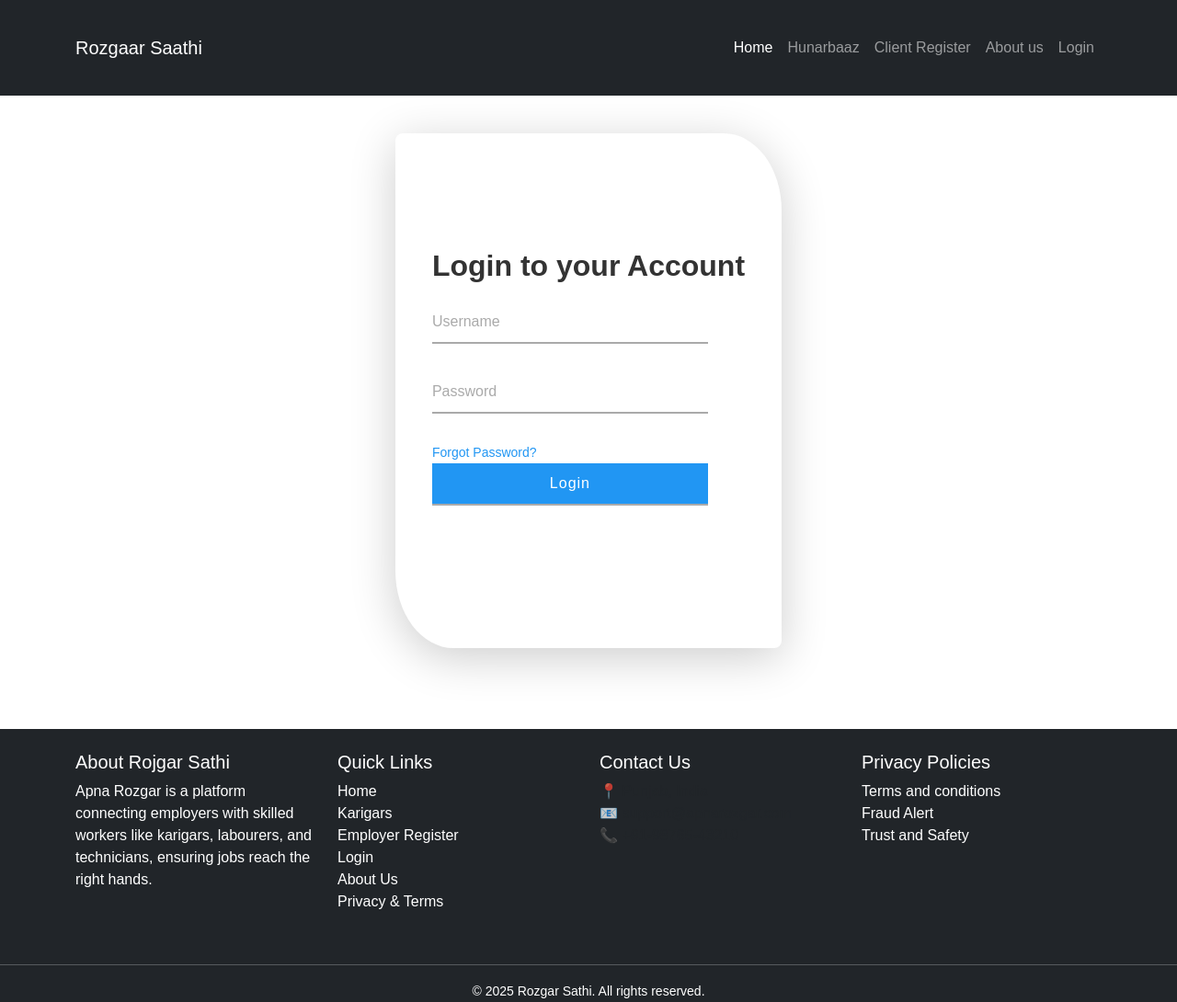
After one commit to er-Rajbir/ROJGAR-SATHI, a Django app: page /login/ in a window 1280 px wide. The commit adds this page. Shown: the whole page at 92% size. Run offline with Django 5.2, Linux system fonts and the light colour scheme.

Commit message:
login page for hunarbaaz and some more changes

```diff
--- a/ROJGAR_SATHI/ROJGAR_SATHI/settings.py
+++ b/ROJGAR_SATHI/ROJGAR_SATHI/settings.py
@@ -50,7 +50,8 @@ MIDDLEWARE = [
     'django.contrib.messages.middleware.MessageMiddleware',
     'django.middleware.clickjacking.XFrameOptionsMiddleware',
 ]
-
+LOGIN_REDIRECT_URL = 'home'
+LOGOUT_REDIRECT_URL = 'home'
 ROOT_URLCONF = 'ROJGAR_SATHI.urls'
 
 TEMPLATES = [
--- a/ROJGAR_SATHI/hunarbaaz/static/hunarbaaz/css/style.css
+++ b/ROJGAR_SATHI/hunarbaaz/static/hunarbaaz/css/style.css
@@ -112,3 +112,109 @@ color: white;
   line-height: 1;
   vertical-align: top;
 }
+
+/* login hunarbaaz page css */
+
+@import url('https://fonts.googleapis.com/css2?family=Poppins:wght@300;500;600&display=swap');
+
+body {
+  margin: 0;
+  padding: 0;
+  font-family: 'Poppins', sans-serif;
+  min-height: 100vh;
+
+}
+
+.login-container {
+  display: flex;
+  justify-content: center;
+  align-items: center;
+  height: 80vh;
+}
+
+.login-form {
+  background: #fff;
+  padding: 40px;
+  height: 70vh;
+  border-radius: 8px;
+  position: relative;
+  box-shadow: 0 10px 50px rgba(0,0,0,0.2);
+  align-content: center;
+  border-bottom-left-radius: 15%;
+  border-top-right-radius:15% ;
+}
+
+.login-form h2 {
+  margin: 0 0 20px;
+  color: #333;
+
+}
+
+.inputBox {
+  position: relative;
+  margin-bottom: 30px;
+}
+
+.inputBox input {
+  width: 300px;
+  padding: 10px 0;
+  font-size: 16px;
+  border: none;
+  border-bottom: 2px solid #aaa;
+  outline: none;
+  background: transparent;
+  transition: border-color 0.3s;
+}
+
+.inputBox input:focus {
+  border-color: #2196f3;
+}
+
+.inputBox span {
+  position: absolute;
+  left: 0;
+  bottom: 12px;
+  color: #aaa;
+  pointer-events: none;
+  transition: 0.3s;
+}
+
+.inputBox input:focus ~ span,
+.inputBox input:valid ~ span {
+  transform: translateY(-25px);
+  font-size: 12px;
+  color: #2196f3;
+}
+
+.inputBox i {
+  position: absolute;
+  left: 0;
+  bottom: 0;
+  height: 2px;
+  width: 100%;
+
+  pointer-events: none;
+  transition: height 0.3s;
+}
+
+.inputBox input:focus ~ i {
+  height: 100%;
+}
+
+.links a {
+  font-size: 14px;
+  color: #2196f3;
+  text-decoration: none;
+}
+
+.login-form .inputBox input[type="submit"] {
+  background: #2196f3;
+  color: #fff;
+  letter-spacing: 1px;
+  cursor: pointer;
+  transition: background 0.5s;
+}
+
+.login-form .inputBox input[type="submit"]:hover {
+  background: #1e88e5;
+}
--- a/ROJGAR_SATHI/hunarbaaz/urls.py
+++ b/ROJGAR_SATHI/hunarbaaz/urls.py
@@ -1,6 +1,8 @@
 from django.contrib import admin
 from django.urls import path
 from . import views
+from django.contrib.auth import views as auth_views
+
 
 urlpatterns = [
 
@@ -10,4 +12,8 @@ urlpatterns = [
     path('login/', views.login_view, name='login'),
     path('about/', views.about_view, name='about'),
     path('privacy-terms/', views.privacy_terms_view, name='privacy_terms'),
+
+    path('login/', auth_views.LoginView.as_view(template_name='appname/login.html'), name='login'),
+    path('logout/', auth_views.LogoutView.as_view(next_page='home'), name='logout'),
+    path('dashboard/', views.dashboard, name='dashboard'),
 ]
--- a/ROJGAR_SATHI/hunarbaaz/views.py
+++ b/ROJGAR_SATHI/hunarbaaz/views.py
@@ -1,5 +1,6 @@
 from django.shortcuts import render,HttpResponse
 from django.shortcuts import render
+from django.contrib.auth.decorators import login_required
 
 # Home page view
 def home(request):
@@ -30,3 +31,13 @@ def about_view(request):
 
 def privacy_terms_view(request):
     return render(request, 'hunarbaaz/privacy-terms.html')
+
+
+
+
+def home(request):
+    return render(request, 'hunarbaaz/home.html')
+
+@login_required
+def dashboard(request):
+    return render(request, 'hunarbaaz/dashboard.html')
--- a/ROJGAR_SATHI/templates/hunarbaaz/base.html
+++ b/ROJGAR_SATHI/templates/hunarbaaz/base.html
@@ -38,9 +38,13 @@
         <li class="nav-item">
           <a class="nav-link " href="{% url 'about' %}">About us</a>
         </li>
-        <li class="nav-item">
-          <a class="nav-link" href="{% url 'login' %}">Login</a>
-        </li>
+          {% if user.is_authenticated %}
+    <li class="nav-item"><a class="nav-link" href="{% url 'dashboard' %}">Dashboard</a></li>
+    <li class="nav-item"><a class="nav-link" href="{% url 'logout' %}">Logout</a></li>
+  {% else %}
+    <li class="nav-item"><a class="nav-link" href="{% url 'login' %}">Login</a></li>
+  {% endif %}
+
       </ul>
     </div>
   </div>
--- /dev/null
+++ b/ROJGAR_SATHI/templates/hunarbaaz/login.html
@@ -0,0 +1,31 @@
+ {% extends 'hunarbaaz/base.html' %}
+{% block content %}
+
+<div class="login-container">
+  <form method="post" class="login-form">
+    {% csrf_token %}
+    <h2><b>Login to your Account</b></h2>
+
+    <div class="inputBox">
+      <input type="text" name="username" required>
+      <span>Username</span>
+      <i></i>
+    </div>
+
+    <div class="inputBox">
+      <input type="password" name="password" required>
+      <span>Password</span>
+      <i></i>
+    </div>
+
+    <div class="links">
+      <a href="#">Forgot Password?</a>
+    </div>
+
+    <div class="inputBox">
+      <input type="submit" value="Login">
+    </div>
+  </form>
+</div>
+
+{% endblock %}
```
Also changed, not shown: ROJGAR_SATHI/hunarbaaz/static/hunarbaaz/js/scripts.js (+34 -0 lines), ROJGAR_SATHI/templates/hunarbaaz/dashboard.html (added, +7 -0 lines), ROJGAR_SATHI/templates/hunarbaaz/home.html (+10 -9 lines), ROJGAR_SATHI/db.sqlite3.
